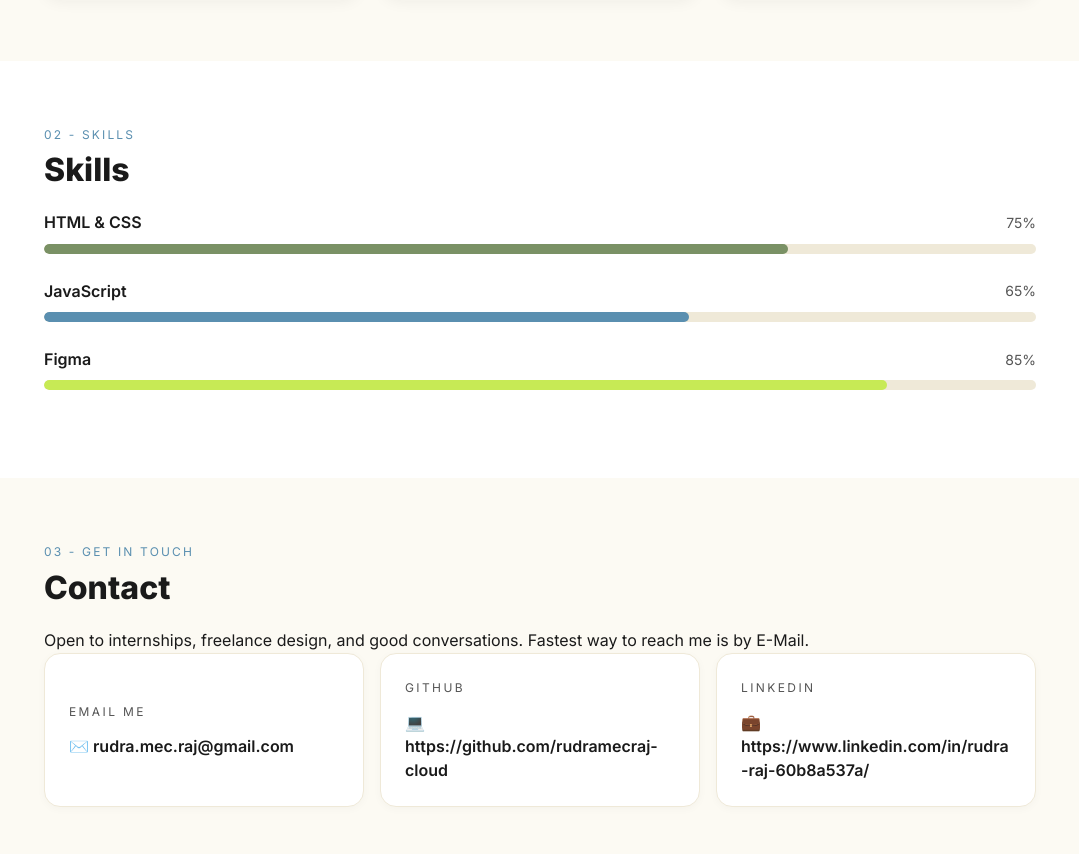
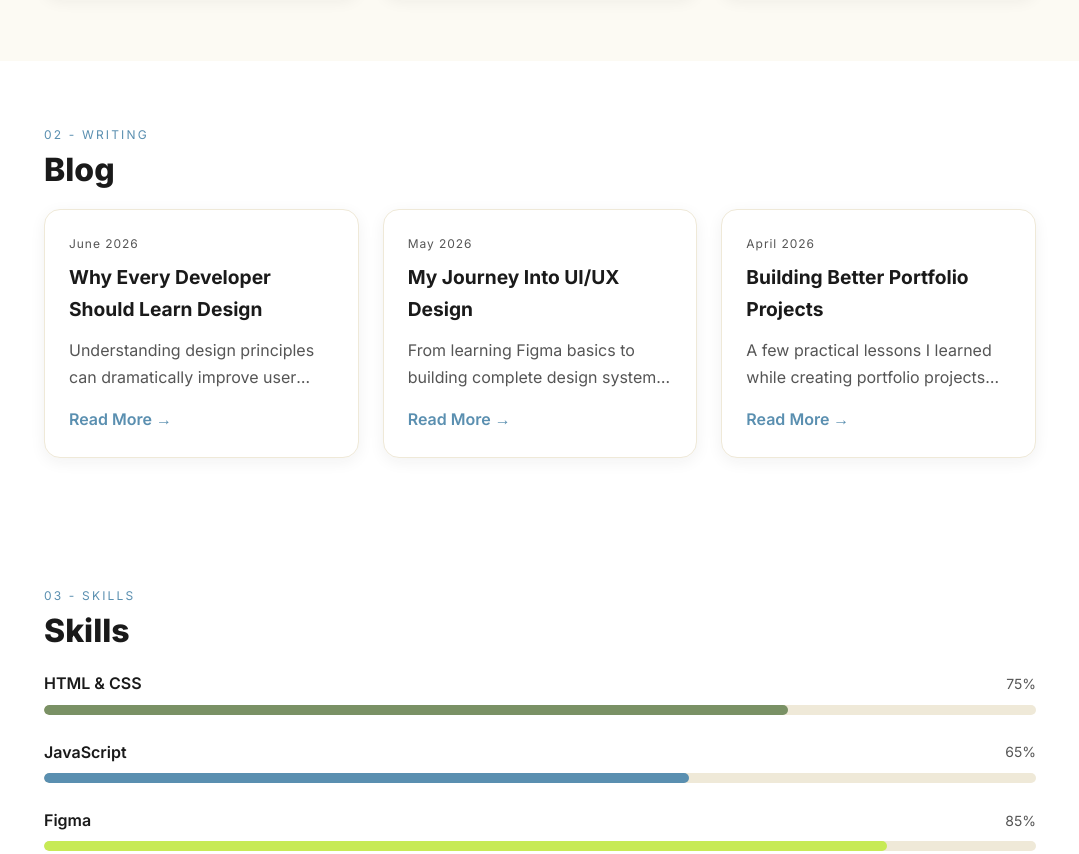
Before and after one commit to rudramecraj-cloud/Folio, a plain HTML site: page index.html in a window 1280 px wide. Shown: the part 1138-1992 px from the top of the page, without its empty margins (100-1179 px from the left). Drawn offline with Linux system fonts and the light colour scheme.

Commit message:
Added blog for the second task

```diff
--- a/index.html
+++ b/index.html
@@ -17,6 +17,7 @@
             <span class="nav-brand">Portfolio</span>
             <ul class="nav-links">
                 <li><a href="#projects">Projects</a></li>
+                <li><a href="#blog">Blog</a></li>
                 <li><a href="#skills">Skills</a></li>
                 <li><a href="#contact">Contact</a></li>
                 <li>
@@ -82,9 +83,39 @@
                 </div>
             </div>
         </section>
+        <section class="section section-alt" id="blog">
+            <div class="container">
+                <p class="section-label">02 - Writing</p>
+                <h2 class="section-title">Blog</h2>
+                <div class="blog-grid">
+                    <article class="blog-card reveal">
+                        <p class="blog-date">June 2026</p>
+                        <h3 class="blog-title">Why Every Developer Should Learn Design</h3>
+                        <p class="blog-excerpt">
+                            Understanding design principles can dramatically improve user experiences and make your projects feel more polished and professional.</p>
+                        <a href="#" class="blog-link">Read More →</a>
+                    </article>
+                    <article class="blog-card reveal">
+                        <p class="blog-date">May 2026</p>
+                        <h3 class="blog-title">My Journey Into UI/UX Design</h3>
+                        <p class="blog-excerpt">
+                            From learning Figma basics to building complete design systems, here's what helped me improve my design skills.</p>
+                        <a href="#" class="blog-link">Read More →</a>
+                    </article>
+                    <article class="blog-card reveal">
+                        <p class="blog-date">April 2026</p>
+                        <h3 class="blog-title">Building Better Portfolio Projects</h3>
+                        <p class="blog-excerpt">
+                            A few practical lessons I learned while creating portfolio projects and preparing them for recruiters.</p>
+                        <a href="#" class="blog-link">Read More →</a>
+                    </article>
+                </div>
+            </div>
+        </div>
+    </section>
         <section class="section section-alt" id="skills">
         <div class="container">
-            <p class="section-label">02 - Skills</p>
+            <p class="section-label">03 - Skills</p>
             <h2 class="section-title">Skills</h2>
             <div class="skill-reveal">
                 <div class="skill-head">
@@ -118,7 +149,7 @@
     </section>
     <section class="section" id="contact">
         <div class="container">
-            <p class="section-label">03 - Get in touch</p>
+            <p class="section-label">04 - Get in touch</p>
             <h2 class="section-title">Contact</h2>
             <p class="contact-desc">Open to internships, freelance design, and good conversations. Fastest way to reach me is by E-Mail.</p>
             <div class="contact-links">
--- a/style.css
+++ b/style.css
@@ -189,7 +189,54 @@ ul{
   grid-template-columns: repeat(auto-fit, minmax(280px, 1fr));
   gap: var(--s24);
 }
+.blog-grid{
+    display:grid;
+    grid-template-columns:repeat(auto-fit,minmax(280px,1fr));
+    gap:var(--s24);
+}
 
+.blog-card{
+    background:var(--card);
+    border:1px solid var(--border);
+    border-radius:var(--r-lg);
+    padding:var(--s24);
+    box-shadow:var(--shadow);
+    transition:
+        transform 0.2s ease,
+        border-color 0.2s ease;
+}
+
+.blog-card:hover{
+    transform:translateY(-4px);
+    border-color:var(--primary);
+}
+
+.blog-date{
+    font-size:var(--sm);
+    color:var(--ink-muted);
+    margin-bottom:var(--s8);
+    letter-spacing:0.08em;
+}
+
+.blog-title{
+    font-size:var(--h3);
+    font-weight:700;
+    margin-bottom:var(--s12);
+}
+
+.blog-excerpt{
+    color:var(--ink-muted);
+    margin-bottom:var(--s16);
+    display:-webkit-box;
+    -webkit-line-clamp:2;
+    -webkit-box-orient:vertical;
+    overflow:hidden;
+}
+
+.blog-link{
+    color:var(--primary);
+    font-weight:600;
+}
 .card {
   display: flex;
   flex-direction: column;
```
